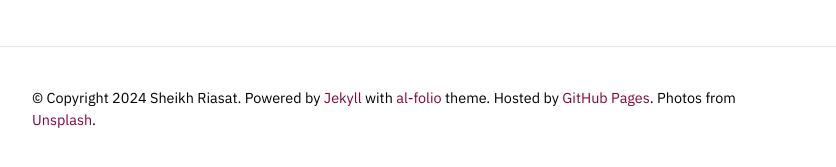
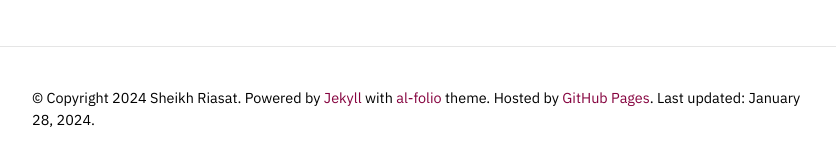
Before and after one commit to TheFermi0n/TheFermi0n.github.io, a Jekyll site: the page built from _pages/about.md, in a window 1280 px wide and 1173 px high. Shown: the part 1002-1169 px from the top of the window, without its empty margins (223-1059 px from the left). Built offline with Jekyll 4.4.1, drawn with Linux system fonts in a browser that asks for light colours; full-size pictures stand in for the smaller copies a plugin makes; some web fonts are replaced; comment, search, counter and statistics services are not loaded; a style sheet for code colours, icons or effects is not loaded; some of the changed lines change nothing that is shown.

Commit message:
show last website update date

```diff
--- a/_config.yml
+++ b/_config.yml
@@ -12,7 +12,6 @@
 footer_text: >
   Powered by <a href="https://jekyllrb.com/" target="_blank">Jekyll</a> with <a href="https://github.com/alshedivat/al-folio">al-folio</a> theme.
   Hosted by <a href="https://pages.github.com/" target="_blank">GitHub Pages</a>.
-  Photos from <a href="https://unsplash.com" target="_blank">Unsplash</a>.
 keywords:   # add your own keywords or leave empty
 
 lang: en # the language of your site (for example: en, fr, cn, ru, etc.)
@@ -20,7 +19,7 @@
 
 url: https://thefermi0n.github.io # the base hostname & protocol for your site
 baseurl: # the subpath of your site, e.g. /blog/. Leave blank for root
-last_updated: false # set to true if you want to display last updated in the footer
+last_updated: true # set to true if you want to display last updated in the footer
 impressum_path:  # set to path to include impressum link in the footer, use the same path as permalink in a page, helps to conform with EU GDPR
 cv_pdf: cv.pdf # name of the CV PDF if any
 
```
